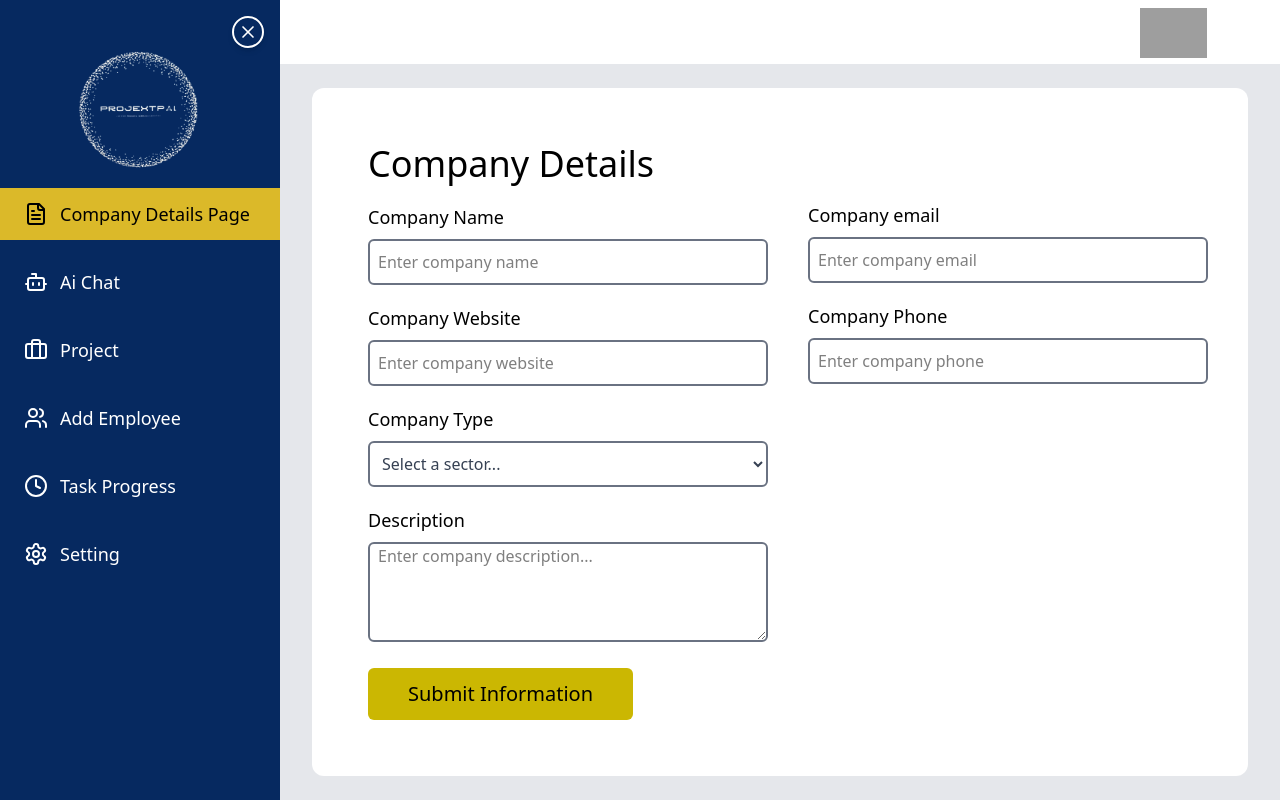
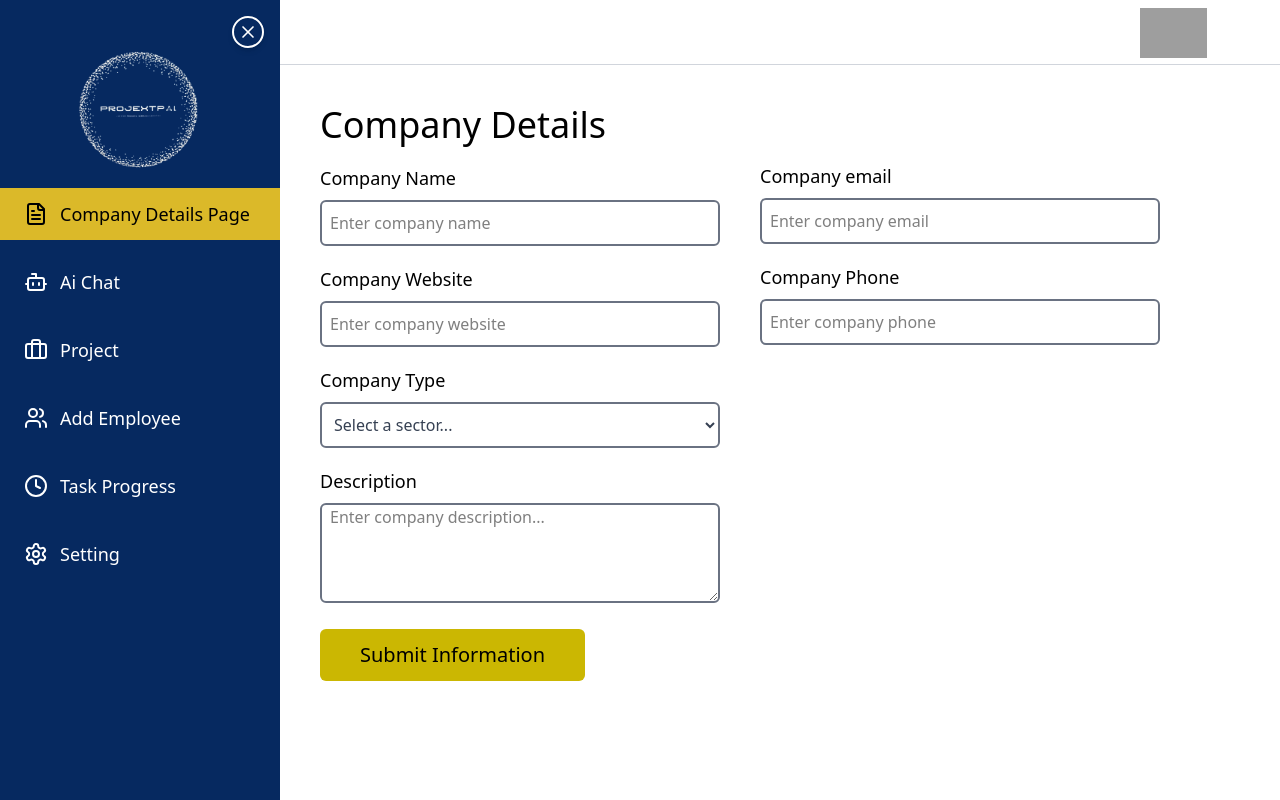
Before and after one commit to MohammedRasif/Sloukile, a React (Vite) app: page /dashboard in a window 1280 px wide. Built offline with nearby package versions, Linux system fonts and the light colour scheme; grey boxes are pictures that could not be loaded.

Commit message:
chat bot page create

```diff
--- a/src/component/DashboardLayout/DashboardLayout.jsx
+++ b/src/component/DashboardLayout/DashboardLayout.jsx
@@ -45,7 +45,7 @@ const DashboardLayout = () => {
                 </div>
 
                 {/* Outlet (Main Content) */}
-                <div className="h-full mt-14 overflow-auto p-5 bg-gray-200">
+                <div className="h-full mt-16 overflow-auto  bg-gray-200">
                     <Outlet />
                 </div>
             </div>
--- /dev/null
+++ b/src/component/DashboardPages/AiChatBot.jsx
@@ -0,0 +1,17 @@
+import { Bot } from "lucide-react";
+
+const AiChatBot = () => {
+    return (
+        <div className="border-t border-gray-300 px-10 p-5 bg-white  h-full overflow-hidden">
+            <div className="flex items-center space-x-2">
+                <Bot className="w-10 h-10 text-[#dbb929]" />
+                <h1 className="text-3xl font-[500]">AI Chat</h1>
+            </div>
+            {/* <hr className="mt-5 border-t-2 border-gray-300" /> */}
+        </div>
+
+
+    );
+}
+
+export default AiChatBot;
--- a/src/component/DashboardPages/CompanyDetailsPage.jsx
+++ b/src/component/DashboardPages/CompanyDetailsPage.jsx
@@ -1,7 +1,7 @@
 
 const CompanyDetailsPage = () => {
     return (
-        <div className="bg-white m-3 p-14 rounded-xl">
+        <div className="bg-white p-10 border-t border-gray-300 h-full">
             <h1 className="text-4xl font-[500]">Company Details</h1>
 
             <div>
--- a/src/component/DashboardSidebar/DashboardSidebar.jsx
+++ b/src/component/DashboardSidebar/DashboardSidebar.jsx
@@ -1,15 +1,17 @@
 import { NavLink } from "react-router-dom";
-import img from "./image_1__1_-removebg-preview 1.png"
+import img from "./image_1__1_-removebg-preview 1.png";
 import { Bot, Briefcase, Clock, FileText, Settings, Users } from "lucide-react";
+
 const DashboardSidebar = () => {
     return (
         <div className="text-white">
             <div>
-            <img src={img} className="h-40 mt-7 pl-10" alt="" />
+                <img src={img} className="h-40 mt-7 pl-10" alt="" />
             </div>
             <div className="flex flex-col gap-4">
                 <NavLink
                     to="/dashboard"
+                    end // Ensures exact match for /dashboard
                     className={({ isActive }) =>
                         `flex items-center gap-3 px-6 py-3 transition-colors duration-200 ${
                             isActive ? 'bg-[#dbb929] text-black' : 'hover:bg-[#2a4b9b]'
@@ -21,7 +23,7 @@ const DashboardSidebar = () => {
                 </NavLink>
 
                 <NavLink
-                    to="/ai-chat"
+                    to="/dashboard/chat"
                     className={({ isActive }) =>
                         `flex items-center gap-3 px-6 py-3 transition-colors duration-200 ${
                             isActive ? 'bg-[#dbb929] text-black' : 'hover:bg-[#2a4b9b]'
@@ -82,6 +84,6 @@ const DashboardSidebar = () => {
             </div>
         </div>
     );
-}
+};
 
 export default DashboardSidebar;
--- a/src/main.jsx
+++ b/src/main.jsx
@@ -12,6 +12,7 @@ import Login from './component/Shared/Login.jsx';
 import Register from './component/Shared/Register.jsx';
 import DashboardLayout from './component/DashboardLayout/DashboardLayout.jsx';
 import CompanyDetailsPage from './component/DashboardPages/CompanyDetailsPage.jsx';
+import AiChatBot from './component/DashboardPages/AiChatBot.jsx';
 
 const router = createBrowserRouter([
   {
@@ -41,6 +42,10 @@ const router = createBrowserRouter([
       {
         index:true,
         element:<CompanyDetailsPage/>
+      },
+      {
+        path:"/dashboard/chat",
+        element:<AiChatBot/>
       }
     ]
   }
```
